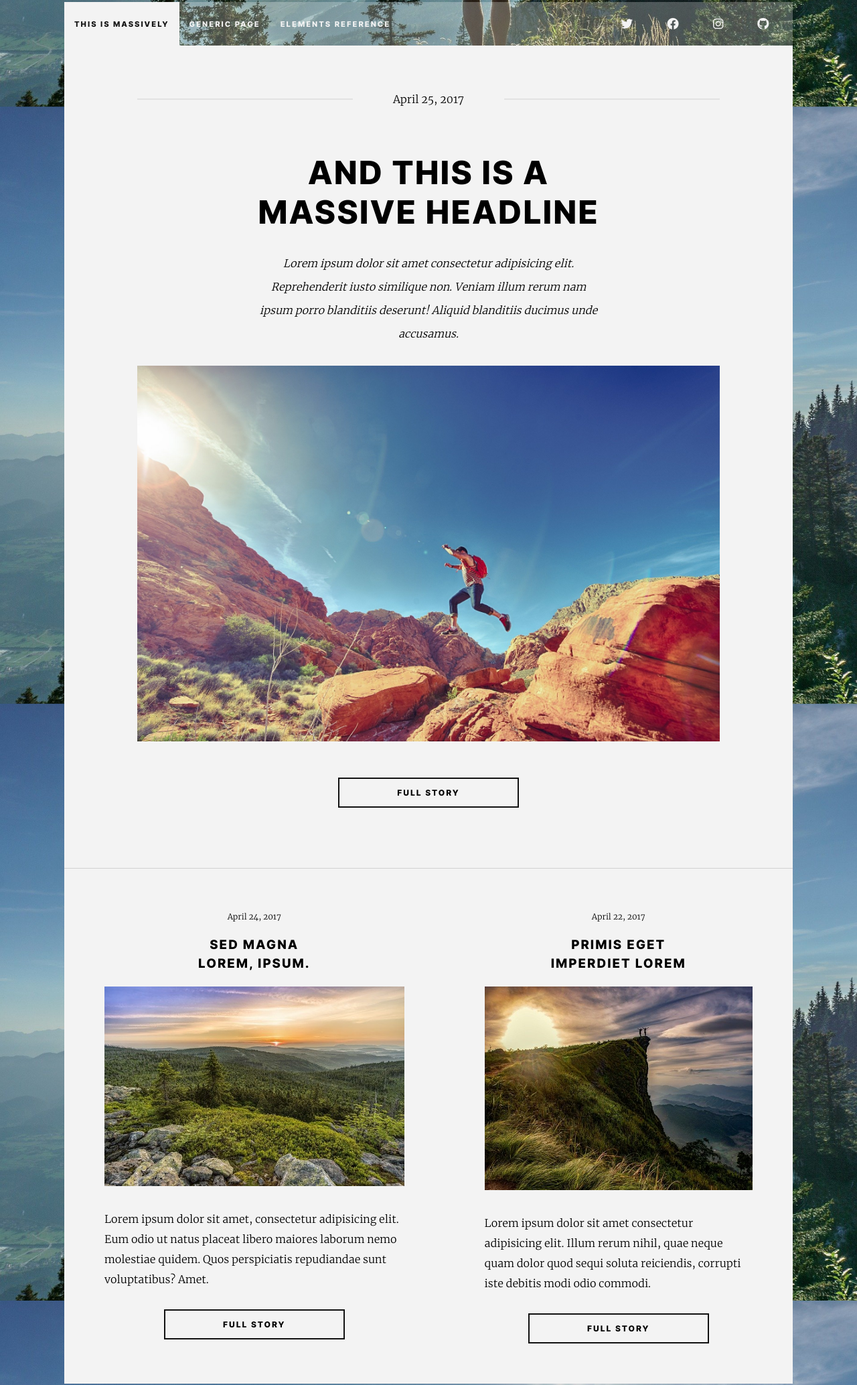
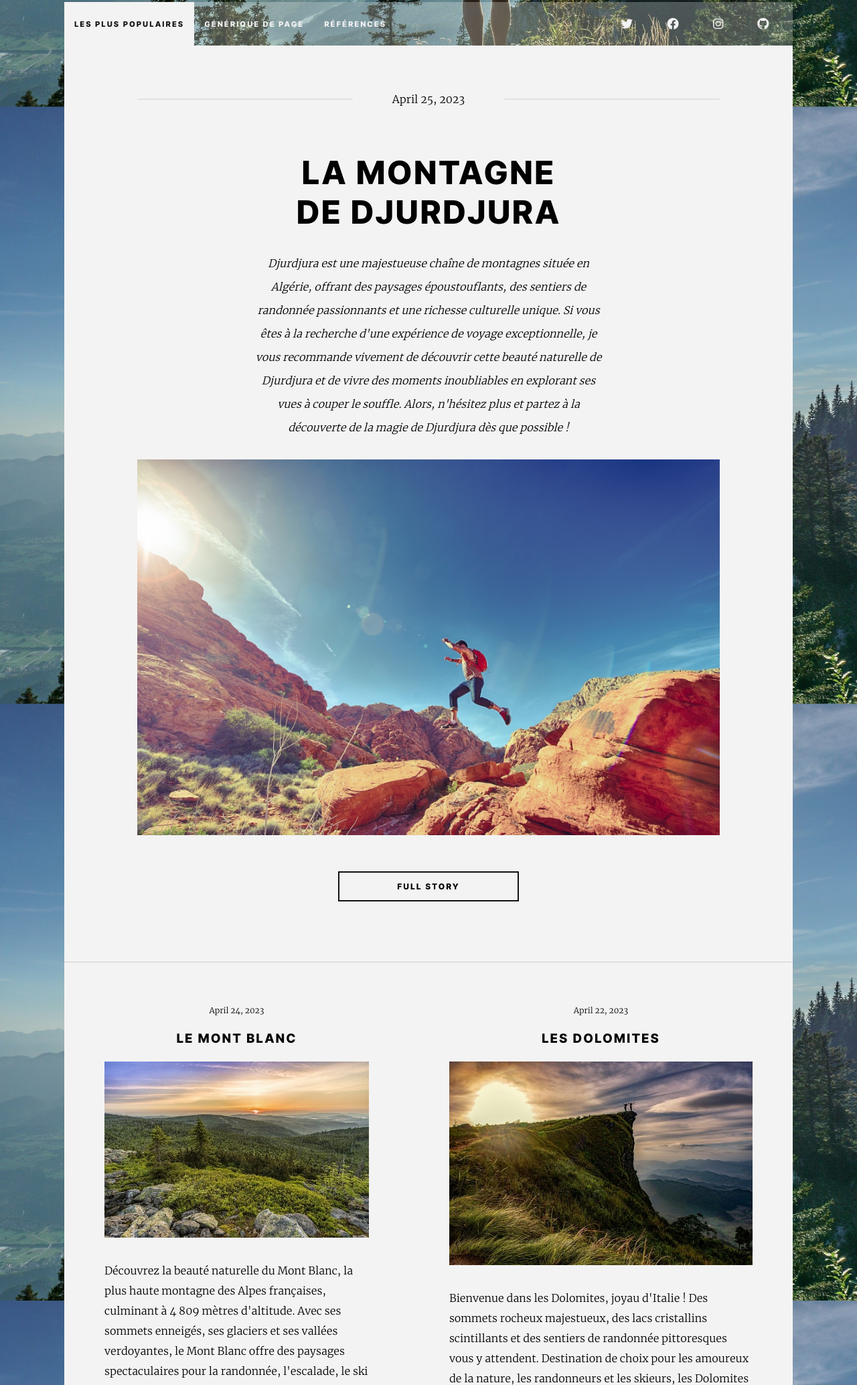
Before and after one commit to Aghilas11/la-montagne, a plain HTML site: page index.html in a window 1280 px wide. Shown: the part 732-2800 px from the top of the page at 67% size. Drawn offline with Linux system fonts and the light colour scheme; files whose address does not match are found by name.

Commit message:
ajout du vrai texte

```diff
--- a/index.html
+++ b/index.html
@@ -18,12 +18,12 @@
     <header>
       <div class="header-content">
         <h1>
-          la mantagne <br />
+          la montagne <br />
           ça vous gagne
         </h1>
         <p>
-          Lorem ipsum dolor sit amet consectetur adipisicing elit. Cumque est
-          corporis quasi itaque modi reiciendis?
+          Découvrez des destinations paradisiaques et respirez l’air frais avec
+          nous
         </p>
         <span
           ><a href="#main"><i class="fa-solid fa-arrow-down"></i></a
@@ -31,9 +31,9 @@
       </div>
       <nav>
         <ul class="nav-left">
-          <li>this is massively</li>
-          <li>generic page</li>
-          <li>elements reference</li>
+          <li>Les plus populaires</li>
+          <li>générique de page</li>
+          <li>Références</li>
         </ul>
         <ul class="nav-right">
           <li><i class="fa-brands fa-twitter"></i></li>
@@ -46,42 +46,51 @@
 
     <main id="main">
       <section class="section1">
-        <span>April 25, 2017</span>
+        <span>April 25, 2023</span>
         <h2>
-          and this is a <br />
-          massive headline
+          La montagne <br />
+          de DJURDJURA
         </h2>
         <p>
-          Lorem ipsum dolor sit amet consectetur adipisicing elit. Reprehenderit
-          iusto similique non. Veniam illum rerum nam ipsum porro blanditiis
-          deserunt! Aliquid blanditiis ducimus unde accusamus.
+          Djurdjura est une majestueuse chaîne de montagnes située en Algérie,
+          offrant des paysages époustouflants, des sentiers de randonnée
+          passionnants et une richesse culturelle unique. Si vous êtes à la
+          recherche d'une expérience de voyage exceptionnelle, je vous
+          recommande vivement de découvrir cette beauté naturelle de Djurdjura
+          et de vivre des moments inoubliables en explorant ses vues à couper le
+          souffle. Alors, n'hésitez plus et partez à la découverte de la magie
+          de Djurdjura dès que possible !
         </p>
         <img src="./asset/img/pic01.jpg" alt="img-hiking" />
         <button class="btn">full story</button>
       </section>
       <section class="section2">
         <div class="left-part">
-          <span>April 24, 2017</span>
-          <h3>sed magna <br />Lorem, ipsum.</h3>
+          <span>April 24, 2023</span>
+          <h3>Le Mont Blanc</h3>
           <img src="./asset/img/pic02.jpg" alt="forest" />
           <p>
-            Lorem ipsum dolor sit amet, consectetur adipisicing elit. Eum odio
-            ut natus placeat libero maiores laborum nemo molestiae quidem. Quos
-            perspiciatis repudiandae sunt voluptatibus? Amet.
+            Découvrez la beauté naturelle du Mont Blanc, la plus haute montagne
+            des Alpes françaises, culminant à 4 809 mètres d'altitude. Avec ses
+            sommets enneigés, ses glaciers et ses vallées verdoyantes, le Mont
+            Blanc offre des paysages spectaculaires pour la randonnée,
+            l'escalade, le ski et le parapente. Explorez cette destination
+            incontournable pour une expérience de voyage unique en France.
           </p>
           <button class="btn">full story</button>
         </div>
         <div class="right-part">
-          <span>April 22, 2017</span>
-          <h3>
-            primis eget <br />
-            imperdiet lorem
-          </h3>
+          <span>April 22, 2023</span>
+          <h3>Les dolomites</h3>
           <img src="./asset/img/pic03.jpg" alt="les haiteurs" height="303.65" />
           <p>
-            Lorem ipsum dolor sit amet consectetur adipisicing elit. Illum rerum
-            nihil, quae neque quam dolor quod sequi soluta reiciendis, corrupti
-            iste debitis modi odio commodi.
+            Bienvenue dans les Dolomites, joyau d'Italie ! Des sommets rocheux
+            majestueux, des lacs cristallins scintillants et des sentiers de
+            randonnée pittoresques vous y attendent. Destination de choix pour
+            les amoureux de la nature, les randonneurs et les skieurs, les
+            Dolomites sont inscrites au patrimoine mondial de l'UNESCO pour leur
+            beauté naturelle exceptionnelle. Venez découvrir ce trésor naturel
+            et laissez-vous envoûter par son charme unique
           </p>
           <button class="btn">full story</button>
         </div>
@@ -103,15 +112,15 @@
       <div class="infos-contact">
         <div class="adresse">
           <h3>adresse</h3>
-          <p><br />1234 somewhere road #87257 <br />nshville, TN00000-000</p>
+          <p><br />4 Avenue Jules Guesde <br />92330 Sceaux</p>
         </div>
         <div class="phone">
           <h3>phone</h3>
-          <p>(000) 000-0000</p>
+          <p>07 66 70 65 84</p>
         </div>
         <div class="email">
           <h3>email</h3>
-          <p>info@untitled.ltd</p>
+          <p>info-mntg@gmail.com</p>
         </div>
         <div class="social">
           <h3>social</h3>
```
